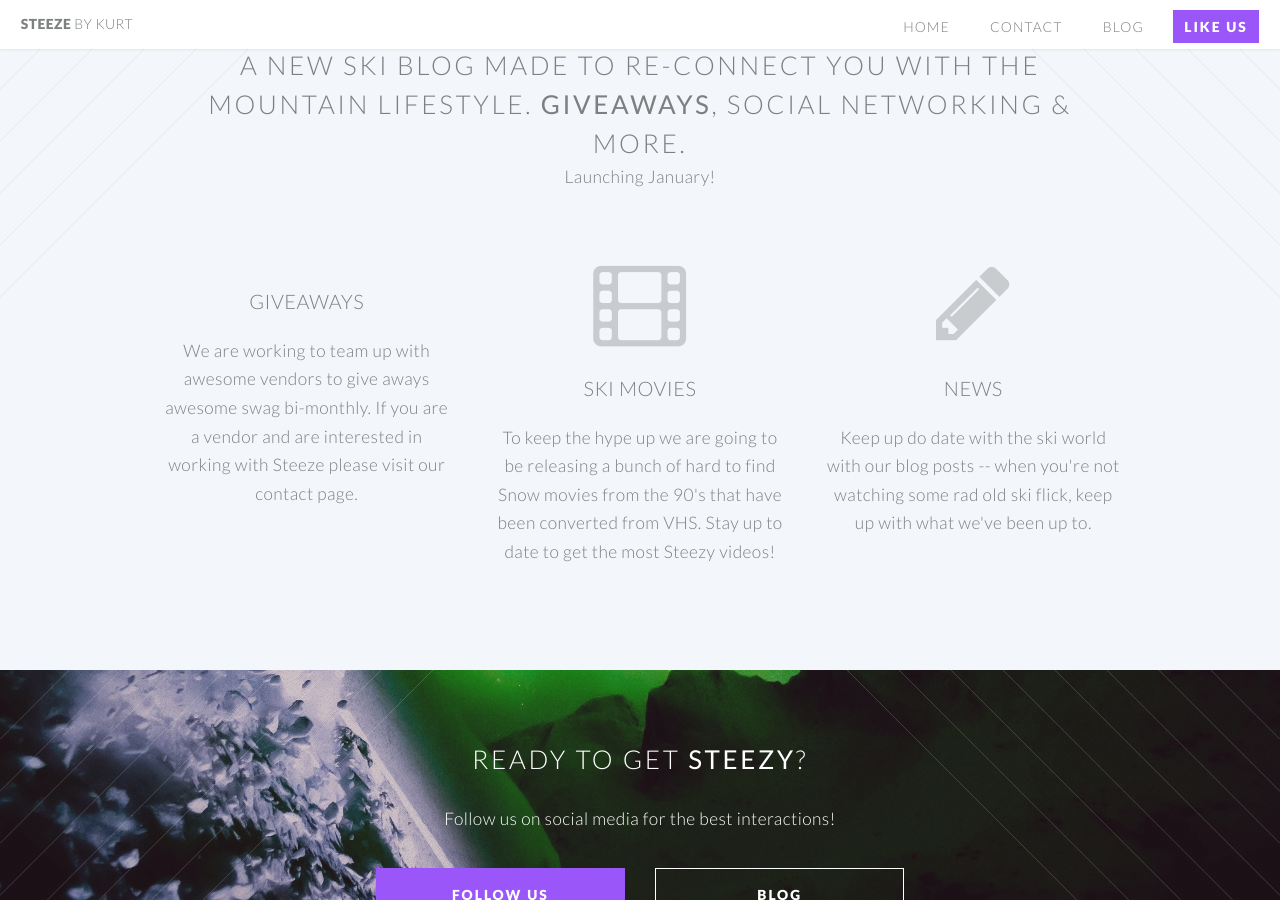
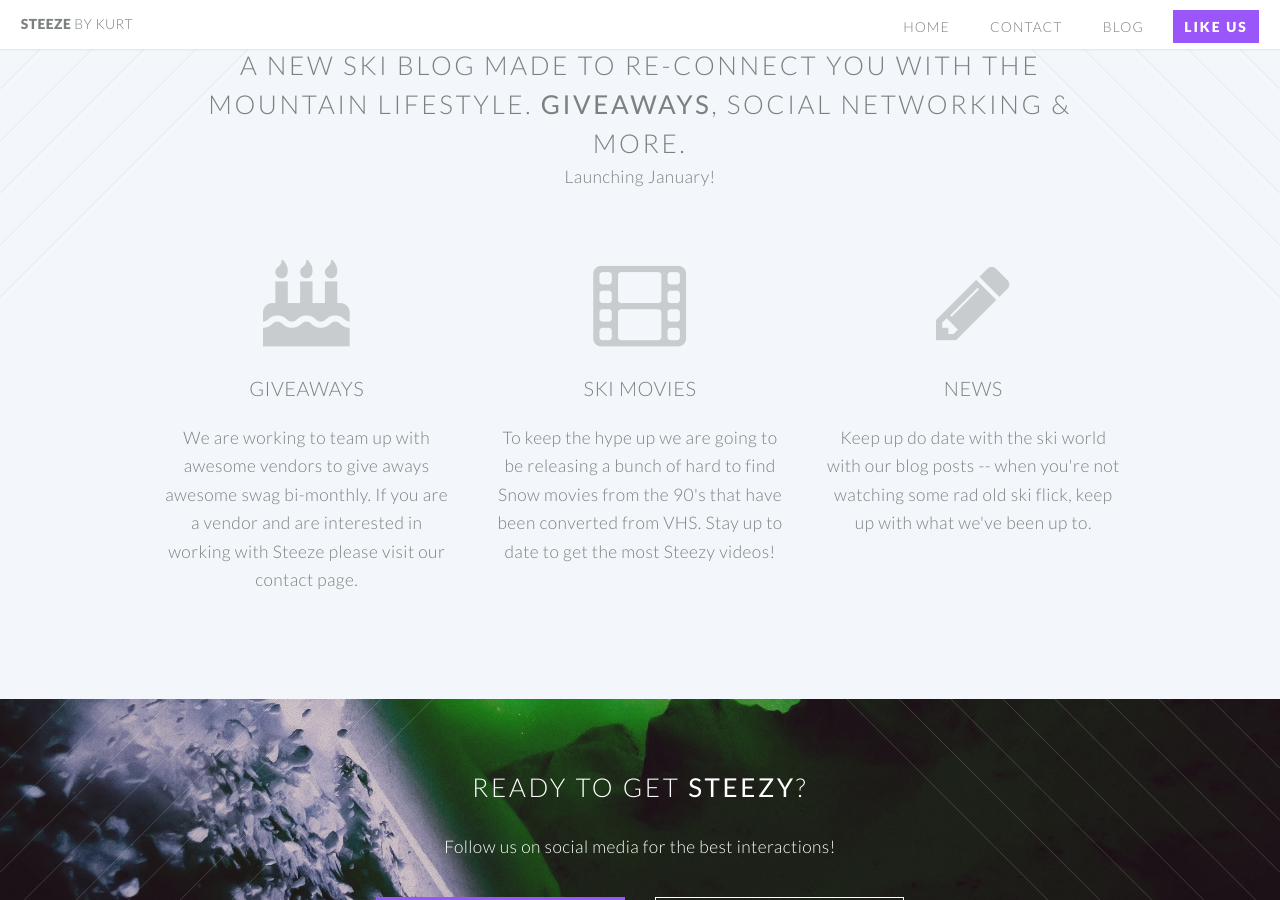
Before and after one commit to swirlsnap/swirlsnap.github.io, a Jekyll site: the page built from index.html, in a window 1280 px wide and 900 px high, scrolled down 736 px. Built offline with Jekyll 4.4.1, drawn with Linux system fonts in a browser that asks for light colours.

```diff
--- a/index.html
+++ b/index.html
@@ -16,7 +16,7 @@
 							<div class="4u">
 
 								<section>
-									<span class="icon featured fa-diamond"></span>
+									<span class="icon featured fa-birthday-cake"></span>
 									<header>
 										<h3>Giveaways</h3>
 									</header>
```
